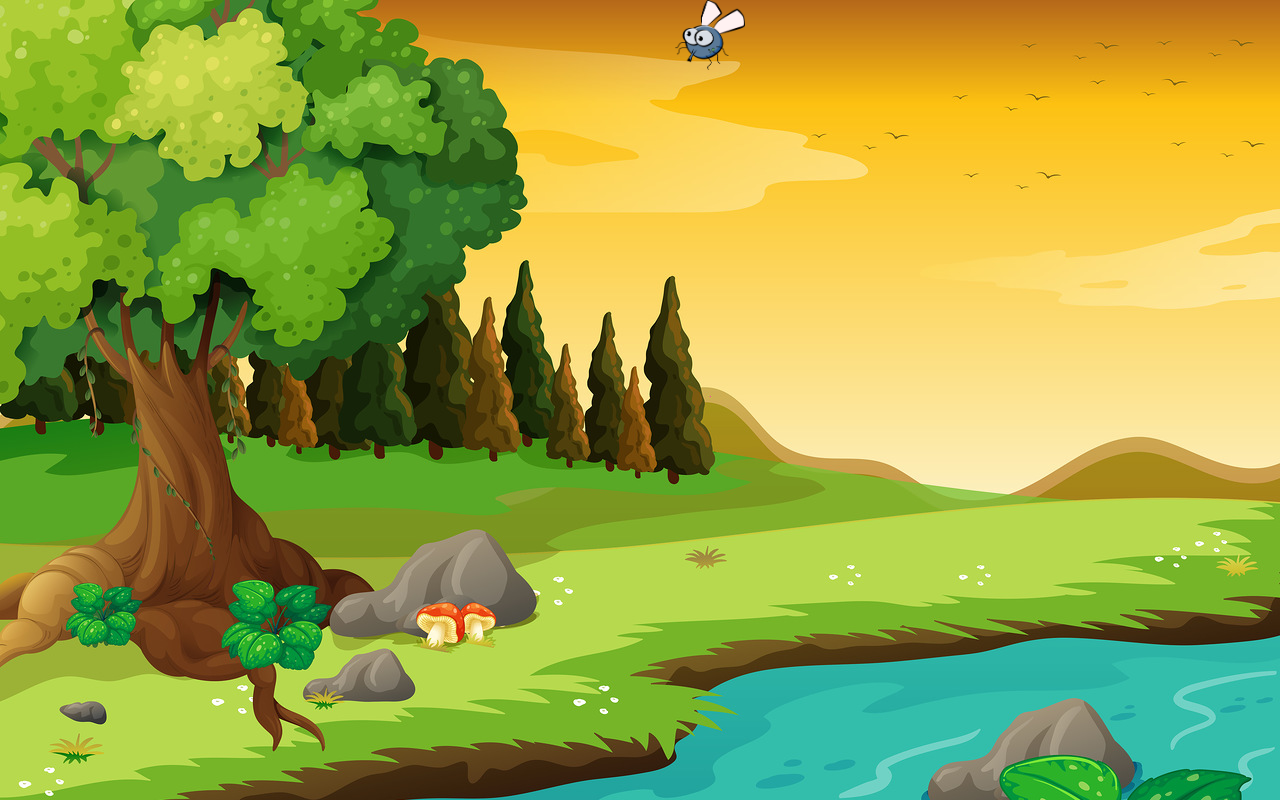
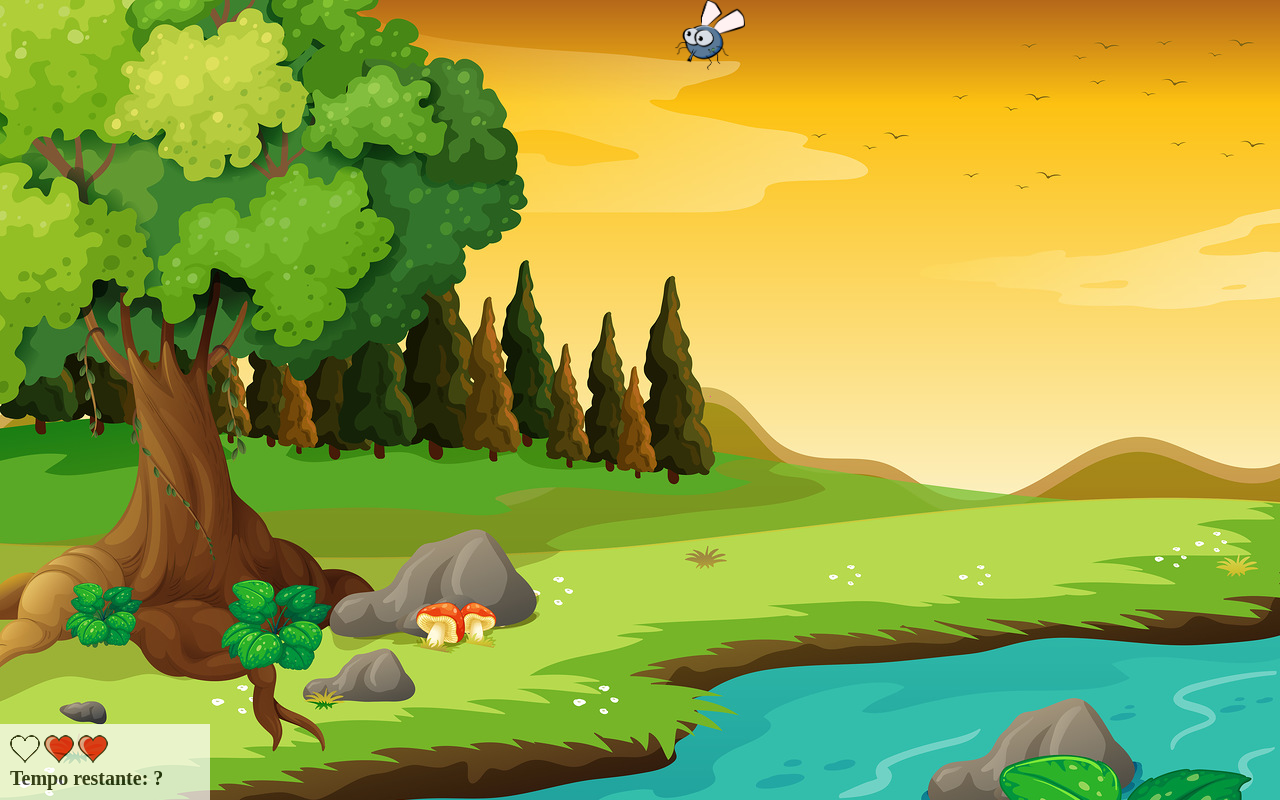
Before and after one commit to brunoasrocha/Game-Mata-Mosquito, a plain HTML site: page app.html in a window 1280 px wide. Drawn offline with Linux system fonts and the light colour scheme.

Commit message:
Cenario
Finalizamos o cenário da aplicação.

```diff
--- a/app.html
+++ b/app.html
@@ -10,6 +10,14 @@
 </head>
 
 <body onresize="ajustaTamanhoPalcoJogo()">
+    <div class="painel">
+        <div class="vidas">
+            <img src="imagens/coracao_vazio.png" alt="Coração vazio - perdeu uma vida">
+            <img src="imagens/coracao_cheio.png" alt="Coração cheio - ainda tem esta vida">
+            <img src="imagens/coracao_cheio.png" alt="Coração cheio - ainda tem esta vida">
+        </div>
+        <div class="cronometro">Tempo restante: ?</div>
+    </div>
 
     <script>
         setInterval(function() {
--- a/styles.css
+++ b/styles.css
@@ -3,7 +3,7 @@ body {
     background-repeat: no-repeat;
     background-size: 100%;
 }
-
+/*mosquito*/
 .mosquito1 {
     width: 50px;
     height: 50px;
@@ -27,3 +27,27 @@ body {
 .ladoB {
     transform: scaleX(-1);
 }
+
+/*Configuração do Painel*/
+
+.painel {
+    position: absolute;
+    width: 190px;
+    padding: 10px;
+    left: 0px;
+    bottom: 0px;
+    border-top: solid 1px white;
+    background-color: white;
+    opacity: 0.7;
+}
+
+/*Configuração dos pontos de vida e cronômetro*/
+.vidas {
+    float: left;
+}
+
+.cronometro {
+    float: left;
+    font-size: 20px;
+    font-weight: bold;
+}
```
